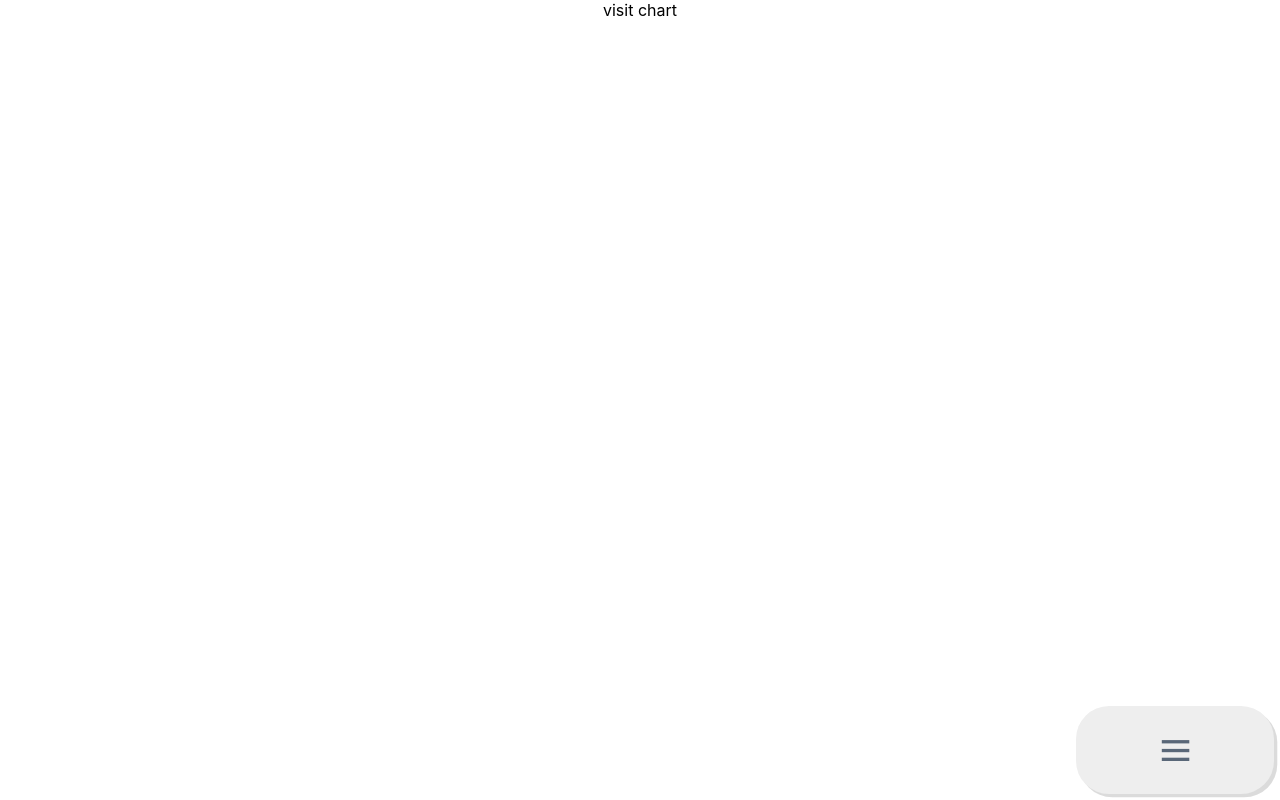
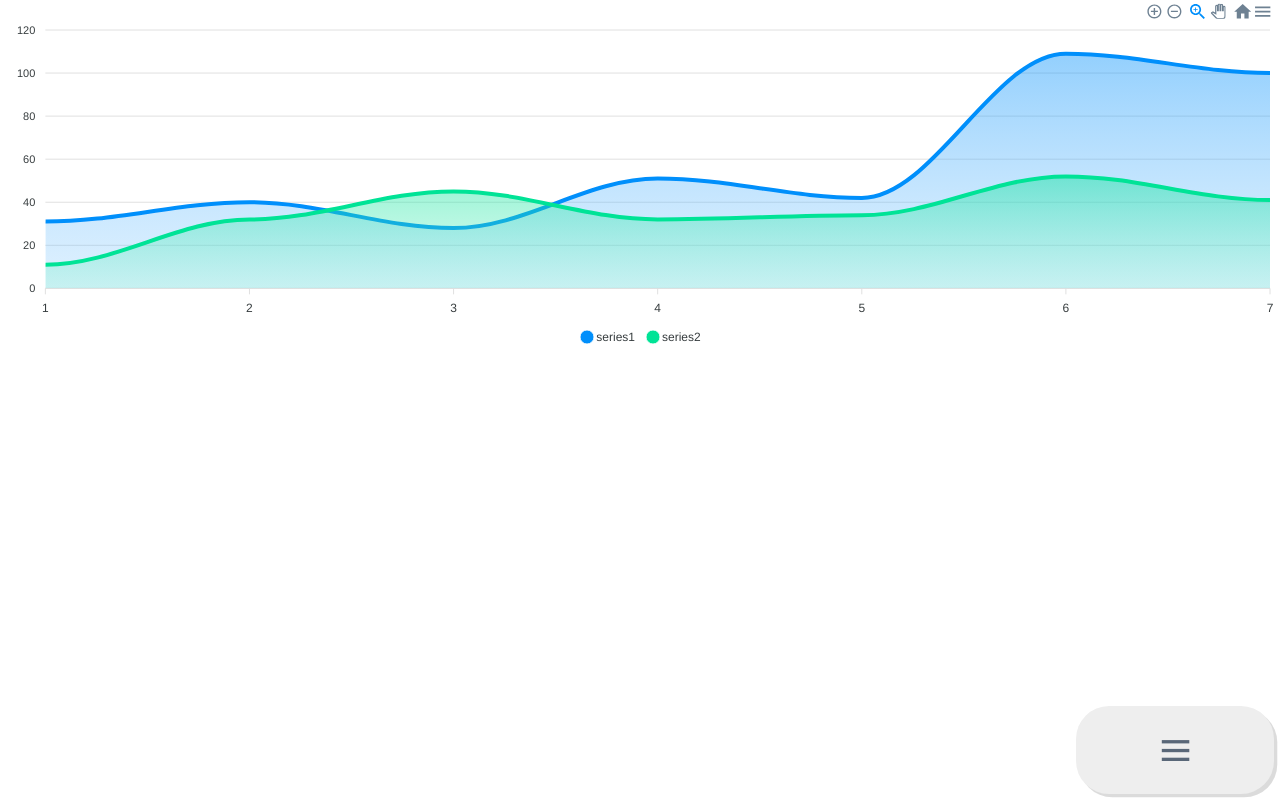
Before and after one commit to JuneHyung/CatList, a React (Create React App) app in the folder FrontEnd/: page /visitChart in a window 1280 px wide. Built offline with nearby package versions, Linux system fonts and the light colour scheme.

Commit message:
feat: chart library 설치 및 sample component 추가

```diff
--- a/FrontEnd/package.json
+++ b/FrontEnd/package.json
@@ -10,8 +10,10 @@
     "@tiptap/pm": "^2.0.4",
     "@tiptap/react": "^2.0.4",
     "@tiptap/starter-kit": "^2.0.4",
+    "apexcharts": "^3.41.1",
     "node-sass": "^7.0.3",
     "react": "^18.2.0",
+    "react-apexcharts": "^1.4.1",
     "react-dom": "^18.2.0",
     "react-markdown": "^8.0.7",
     "react-redux": "^8.1.2",
--- /dev/null
+++ b/FrontEnd/src/componenets/chart/AreaChart.jsx
@@ -0,0 +1,35 @@
+// import {ApexChart} from 'apexcharts'
+import { useState } from 'react'
+import ReactApexChart from 'react-apexcharts';
+
+const AreaChart = () =>{
+
+  const [series, setSeries] = useState([{
+    name: 'series1',
+    data: [31, 40, 28, 51, 42, 109, 100]
+  }, {
+    name: 'series2',
+    data: [11, 32, 45, 32, 34, 52, 41]
+  }]);
+  const [xAxis, setXAxis] = useState(['01','02','03','04','05','06','07']);
+  const options = {
+    chart: {
+      height: 350,
+      type: 'area'
+    },
+    dataLabels: {
+      enabled: false
+    },
+    stroke: {
+      curve: 'smooth'
+    },
+  };
+
+  return (
+    <div>
+        <ReactApexChart options={options} series={series} xAxis={xAxis} type={'area'} height={350}/>
+    </div>
+  )
+}
+
+export default AreaChart;
--- a/FrontEnd/src/pages/VisitChartPage.jsx
+++ b/FrontEnd/src/pages/VisitChartPage.jsx
@@ -1,6 +1,8 @@
+import AreaChart from "../componenets/chart/AreaChart"
+
 const VisitChartPage = () =>{
   return (
-    <div>visit chart</div>
+    <AreaChart />
   )
 }
 
```
Also changed, not shown: 1 other file (tests, documents, lock files or other folders).
